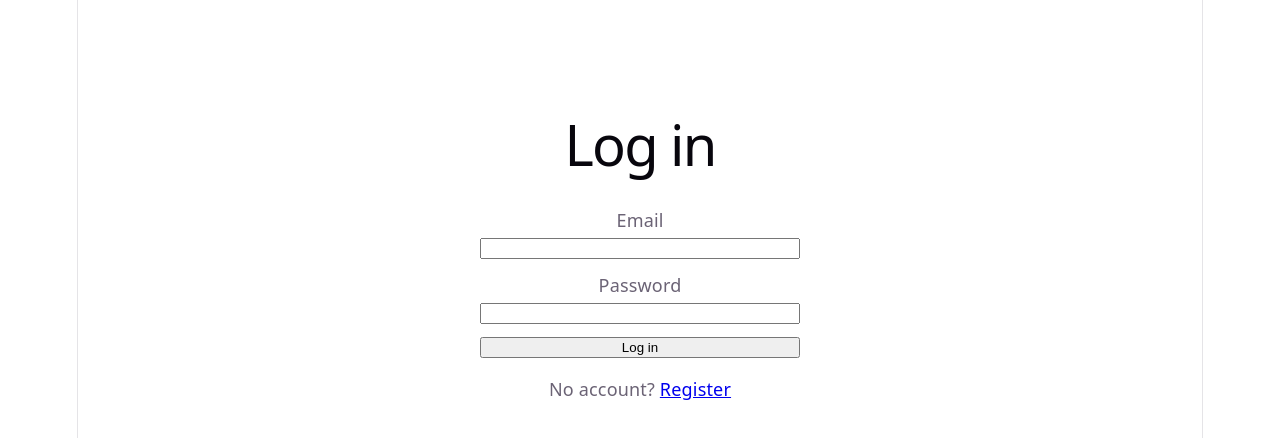
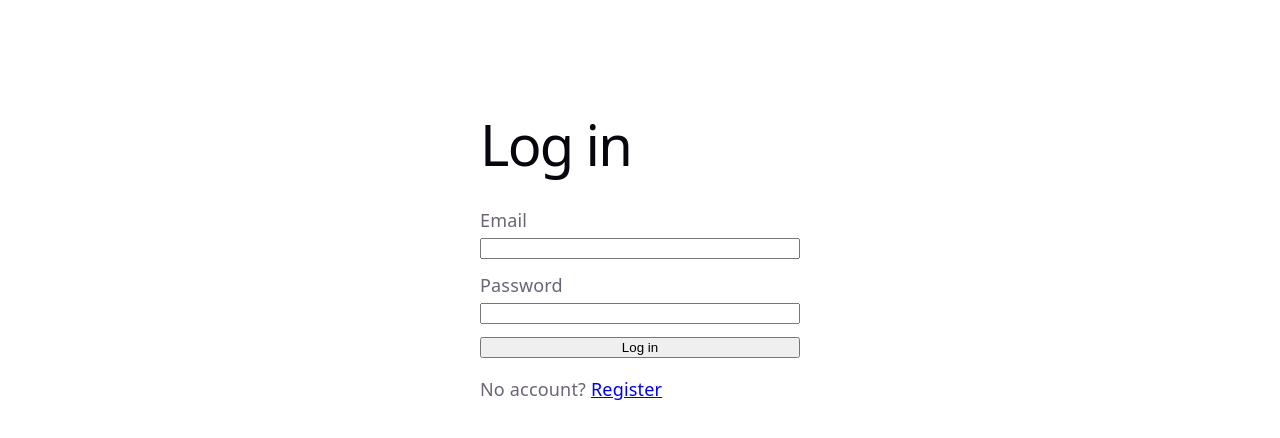
Before and after one commit to rachelhann/schedule-planner-study-buddy, a Vue app: page /login in a window 1280 px wide. Shown: the top 438 px of the page. Built offline with nearby package versions, Linux system fonts and the light colour scheme; no server answers.

Commit message:
Match #app shell to full-width container used on schema branch
Pre-aligns the global container so the upcoming schema branch merge
won't conflict on this rule.

```diff
--- a/src/style.css
+++ b/src/style.css
@@ -157,11 +157,8 @@ code {
 }
 
 #app {
-  width: 1126px;
-  max-width: 100%;
-  margin: 0 auto;
-  text-align: center;
-  border-inline: 1px solid var(--border);
+  width: 100%;
+  margin: 0;
   min-height: 100svh;
   display: flex;
   flex-direction: column;
```
